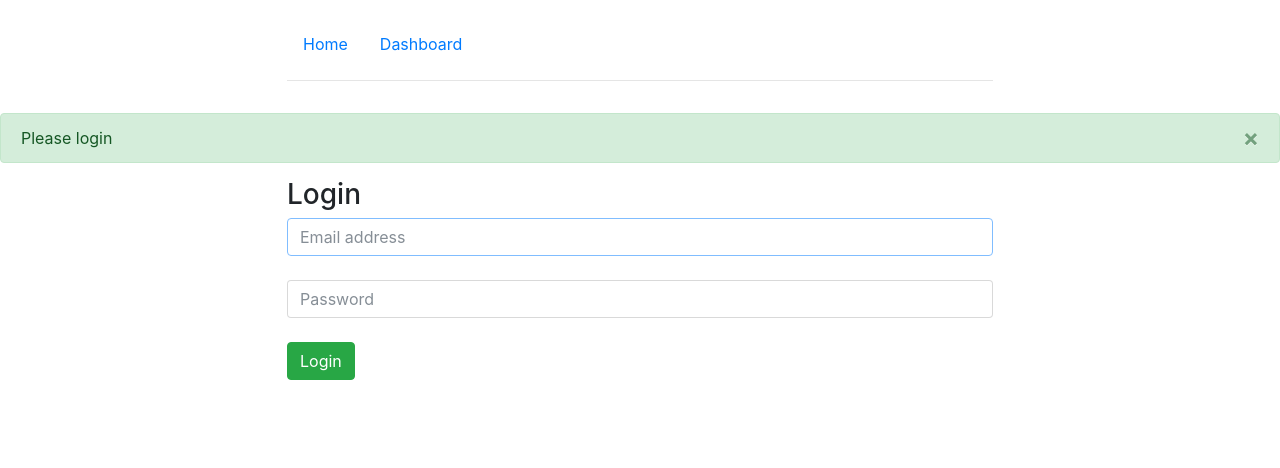
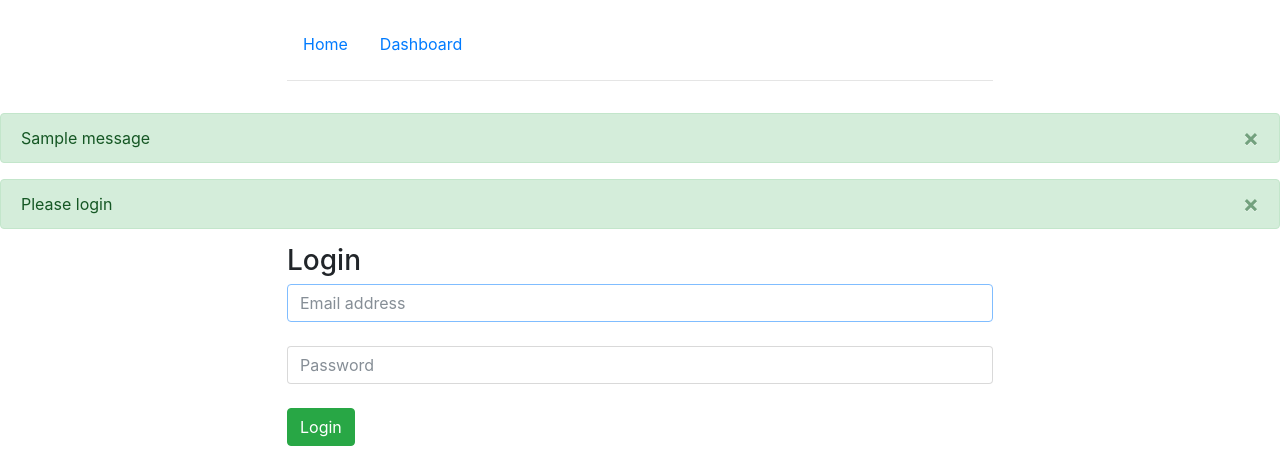
Before and after one commit to sasakad/Andela-Developer-Challenge---Shopping-List-V2.0, a Flask app: page /dashboard in a window 1280 px wide. Shown: the top 468 px of the page. Run offline with Flask 2, Linux system fonts and the light colour scheme; one stand-in notice (Sample message) is shown; some libraries are stand-ins or nearby versions.

Commit message:
[Feature[2098487]]Added alert to handle flash messages

```diff
--- a/app/templates/base.html
+++ b/app/templates/base.html
@@ -28,6 +28,18 @@
                     </nav>
                 </div>
             </div>
+            {%with messages = get_flashed_messages()%}
+            {%if messages%}
+            {%for message in messages%}
+            <div class="alert alert-success alert-dismissible fade show" role="alert">
+                <button type="button" class="close" data-dismiss="alert" aria-label="Close">
+                        <span aria-hidden="true">&times;</span>
+                </button>
+            {{ message }}
+        </div>
+            {%endfor%}
+            {%endif%}
+            {%endwith%}
             {%if response in response%}
             <div class="alert alert-success alert-dismissible fade show" role="alert">
                     <button type="button" class="close" data-dismiss="alert" aria-label="Close">
```
